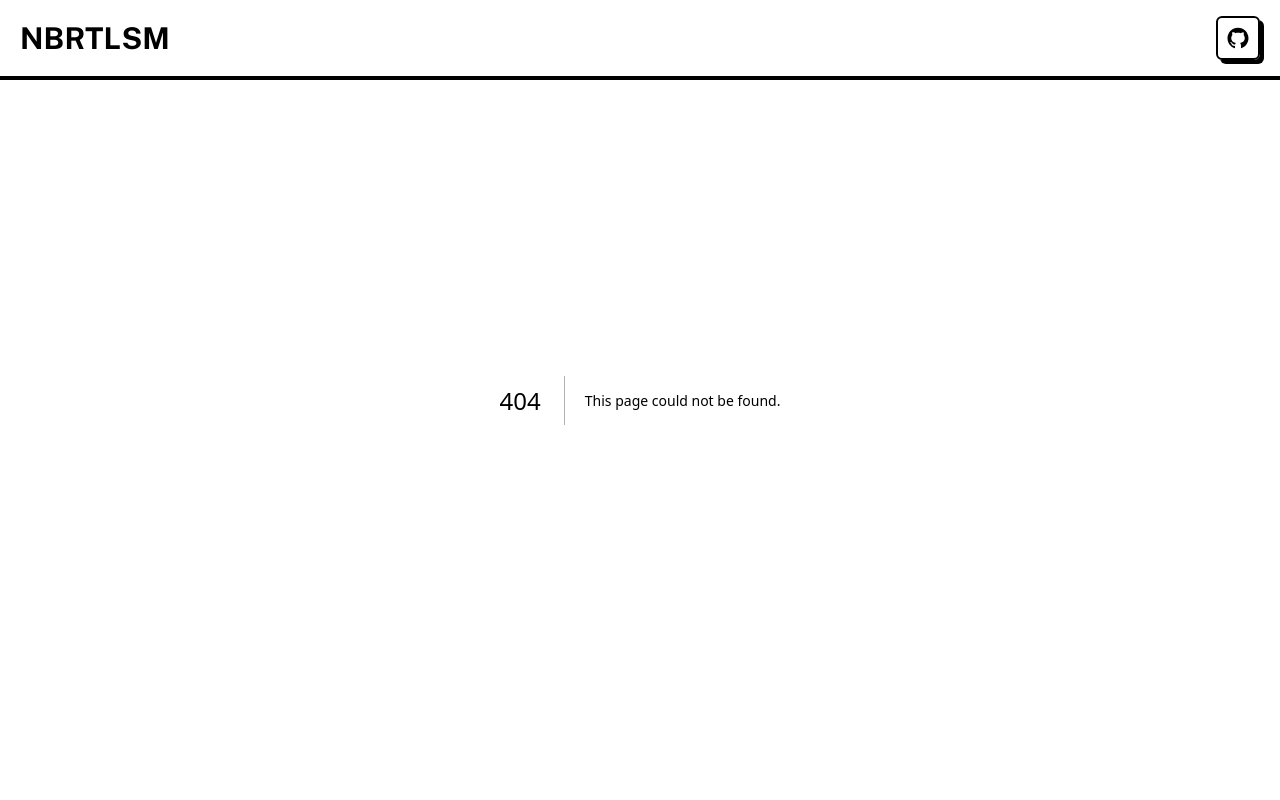
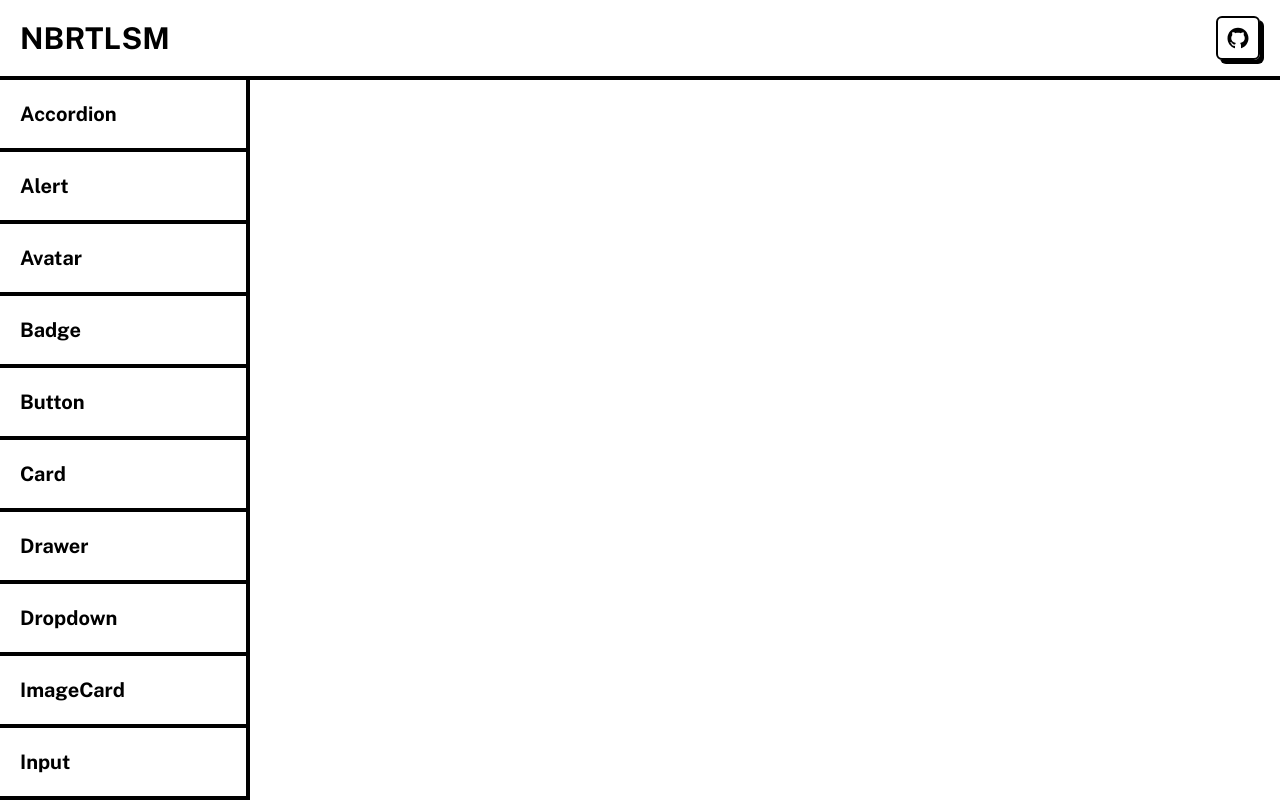
Before and after one commit to ekmas/neobrutalism-components, a Next.js app: page /docs in a window 1280 px wide. Before the commit this address had no page. Built offline with nearby package versions, Linux system fonts and the light colour scheme.

Commit message:
added docs page and sidebar

```diff
--- /dev/null
+++ b/src/app/docs/page.tsx
@@ -0,0 +1,9 @@
+import Sidebar from '@/components/app/Sidebar'
+
+export default function Docs() {
+  return (
+    <>
+      <Sidebar />
+    </>
+  )
+}
--- /dev/null
+++ b/src/components/app/Sidebar.tsx
@@ -0,0 +1,20 @@
+import components from '@/data/components'
+
+export default function Sidebar() {
+  return (
+    <aside className="scrollbar fixed top-20 h-[calc(100svh-80px)] max-h-[calc(100svh-80px)] w-[250px] overflow-y-auto border-r-4 border-black">
+      {components.map((item, index) => {
+        return (
+          <a
+            href={`#${item.name}`}
+            id={`sidebar${item.name}`}
+            key={index}
+            className="sidebaritem block border-b-4 border-black p-5 text-xl font-bold hover:bg-[#bc95d4]"
+          >
+            {item.name}
+          </a>
+        )
+      })}
+    </aside>
+  )
+}
```
